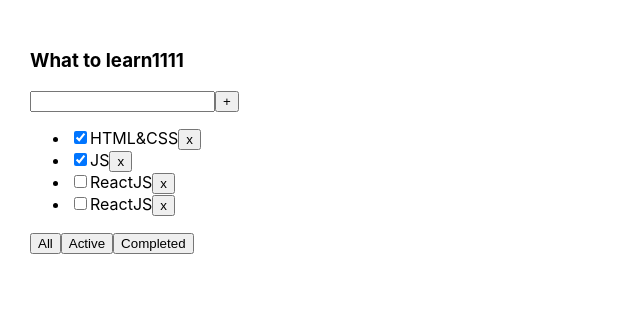
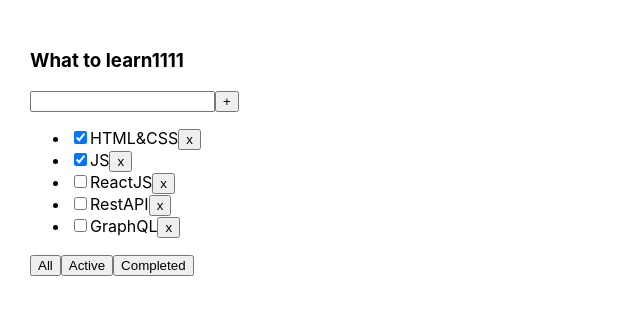
Before and after one commit to veluat/todolist-RTK, a React (Create React App) app: page / in a window 1280 px wide. Shown: the top 314 px of the page, without its empty margins (0-640 px from the left). Built offline with nearby package versions, Linux system fonts and the light colour scheme.

Commit message:
Add universal button

```diff
--- a/package.json
+++ b/package.json
@@ -10,10 +10,12 @@
     "@types/node": "^12.0.0",
     "@types/react": "^16.9.0",
     "@types/react-dom": "^16.9.0",
+    "@types/uuid": "^8.3.4",
     "react": "^16.13.1",
     "react-dom": "^16.13.1",
     "react-scripts": "3.4.1",
-    "typescript": "~3.7.2"
+    "typescript": "~3.7.2",
+    "uuid": "^9.0.0"
   },
   "scripts": {
     "start": "react-scripts start",
--- a/src/App.tsx
+++ b/src/App.tsx
@@ -1,6 +1,7 @@
 import React, {useState} from 'react';
 import './App.css';
 import {TasksType, Todolist} from './Todolist'
+import {v1} from "uuid";
 
 export type FilterButtonType = 'All' | 'Active' | 'Completed'
 
@@ -10,33 +11,44 @@ function App() {
     const title1 = 'What to learn1111'
 
     const [tasks1, setTasks1] = useState<Array<TasksType>>([
-        {id: 1, title: "HTML&CSS", isDone: true, newValue: true},
-        {id: 2, title: "JS", isDone: true, newValue: true},
-        {id: 3, title: "ReactJS", isDone: false, newValue: true},
-        {id: 4, title: "ReactJS", isDone: false, newValue: true}
+        {id: v1(), title: "HTML&CSS", isDone: true},
+        {id: v1(), title: "JS", isDone: true},
+        {id: v1(), title: "ReactJS", isDone: false},
+        {id: v1(), title: "RestAPI", isDone: false},
+        {id: v1(), title: "GraphQL", isDone: false}
     ])
 
-    const removeTask = (taskID: number) => {
-        setTasks1(tasks1.filter(el => el.id !== taskID))
+    const addTask = (title: string) => {
+        const newTask: TasksType = {id: v1(), title: title, isDone: false};
+        setTasks1([newTask, ...tasks1])
+
     }
 
-    let [filteredTask, setFilteredTask] = useState<TasksType[]>(tasks1)
+    const removeTask = (taskID: string) => {
+        let filteredTask = tasks1.filter(el => el.id !== taskID);
+        setTasks1(filteredTask);
+    }
+
+    let [filter, setFilter] = useState<FilterButtonType>('All')
+    let tasks1Filter = tasks1
+    if (filter === 'Active') {
+        tasks1Filter = tasks1.filter(el => !el.isDone)
+    }
+    if (filter === 'Completed') {
+        tasks1Filter = tasks1.filter(el => el.isDone)
+    }
 
     const changeFilter = (filterValue: FilterButtonType) => {
-        let tasks1Filter = tasks1
-        if (filterValue === 'Active') {
-            tasks1Filter = tasks1.filter(el => !el.isDone)
-        } if (filterValue === 'Completed') {
-            tasks1Filter = tasks1.filter(el => el.isDone)
-        }
+        setFilter(filterValue)
     }
 
     return (
         <div className="App">
             <Todolist title={title1}
-                      tasks={tasks1}
+                      tasks={tasks1Filter}
                       removeTask={removeTask}
                       changeFilter={changeFilter}
+                      addTask={addTask}
             />
 
 
--- a/src/Todolist.tsx
+++ b/src/Todolist.tsx
@@ -1,44 +1,74 @@
-import React, {useState} from "react";
+import React, {ChangeEvent, KeyboardEvent, useState} from "react";
 import {FilterButtonType} from "./App";
+import {Button} from "./components/Button";
 
 
-type TodolistProps = {
+export type TodolistProps = {
     title: string
     tasks: Array<TasksType>
-    removeTask: (taskID: number) => void
+    removeTask: (taskID: string) => void
     changeFilter: (filterValue: FilterButtonType) => void
+    addTask: (title: string) => void
 }
 export type TasksType = {
-    id: number
+    id: string
     title: string
     isDone: boolean
-    newValue: boolean
 }
 
 export const Todolist = (props: TodolistProps) => {
+
+    const [title, setTitle] = useState('')
+
+    const addTaskHandler = () => {
+        props.addTask(title)
+        setTitle('')
+    }
+
+    const onChangeHandler = (event: ChangeEvent<HTMLInputElement>) => {
+        setTitle(event.currentTarget.value)
+    }
+
+    const onKeyPressHandler = (event: KeyboardEvent<HTMLInputElement>) => {
+        console.log(event.key)
+        if (event.key === 'Enter') addTaskHandler()
+    }
+
+    const changeFilterHandler = (filterValue: FilterButtonType) => {
+        props.changeFilter(filterValue)
+    }
+
+    const removeTaskHandler = (taskID: string) => {
+        props.removeTask(taskID)
+    }
+
+    const mapTasks = props.tasks.map(t => {
+            return (
+                <li key={t.id}>
+                    <input type="checkbox" checked={t.isDone}/>
+                    <span>{t.title}</span>
+                    <button onClick={()=>removeTaskHandler(t.id)}>x</button>
+                </li>)
+        })
 
     return (
         <div>
             <h3>{props.title}</h3>
             <div>
-                <input/>
-                <button>+</button>
+                <input value={title} onChange={onChangeHandler} onKeyDown={onKeyPressHandler}/>
+                <button onClick={addTaskHandler}>+</button>
             </div>
             <ul>
-                {props.tasks.map(t => {
-                        return (
-                            <li key={t.id}>
-                                <input type="checkbox" checked={t.isDone}/>
-                                <span>{t.title}</span>
-                                <button onClick={() => {props.removeTask(t.id)}}>x</button>
-                            </li>)
-                    }
-                )}
+                {mapTasks}
             </ul>
             <div>
-                <button onClick={() => {props.changeFilter('All')}}>All</button>
-                <button onClick={() => {props.changeFilter('Active')}}>Active</button>
-                <button onClick={() => {props.changeFilter('Completed')}}>Completed</button>
+               {/* <button onClick={() => changeFilterHandler('All')}>All</button>
+                <button onClick={() => changeFilterHandler('Active')}>Active</button>
+                <button onClick={() => changeFilterHandler('Completed')}>Completed</button>*/}
+
+                <Button name={'All'} callback={() => changeFilterHandler('All')}/>
+                <Button name={'Active'} callback={() => changeFilterHandler('Active')}/>
+                <Button name={'Completed'} callback={() => changeFilterHandler('Completed')}/>
             </div>
         </div>
     )
--- /dev/null
+++ b/src/components/Button.tsx
@@ -0,0 +1,15 @@
+import React from 'react';
+
+type PropsType = {
+    name: string
+    callback: () => void
+}
+
+export const Button = (props: PropsType) => {
+    const onClickHandler = () => {
+        props.callback()
+    }
+    return (
+        <button onClick={onClickHandler}>{props.name}</button>
+    )
+}
```
Also changed, not shown: 1 other file (tests, documents, lock files or other folders).
